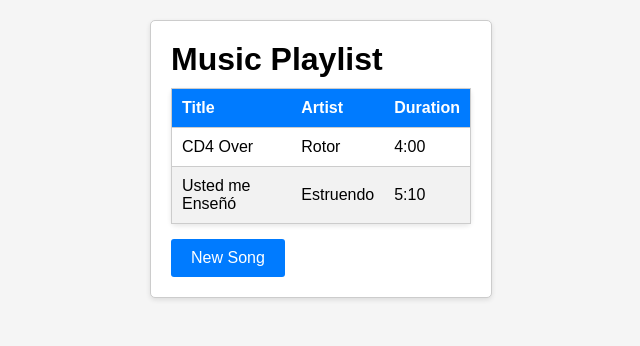
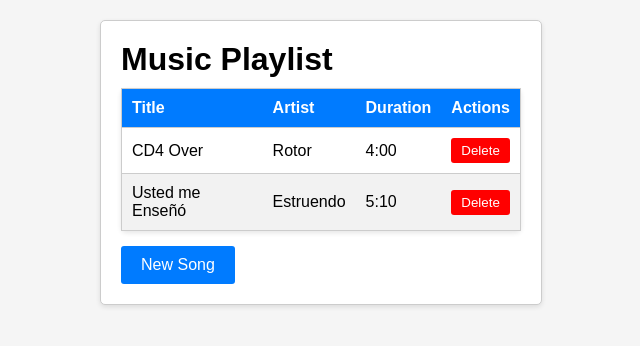
Before and after one commit to dmalone98/music-playlist-manager, a Flask app: page / in a window 1280 px wide. Shown: the top 346 px of the page, without its empty margins (319-959 px from the left). Run offline with Flask 3, Linux system fonts and the light colour scheme.

Commit message:
Deleting songs

```diff
--- a/app.py
+++ b/app.py
@@ -25,6 +25,10 @@ from flask import request, redirect, url_for
 
 from flask import render_template
 
+##########
+# Songs
+##########
+
 @app.route('/add_song', methods=['GET', 'POST'])
 def add_song():
     if request.method == 'POST':
@@ -41,5 +45,13 @@ def add_song():
     else:
         return render_template('add_song.html')
 
+@app.route('/delete_song/<int:song_id>', methods=['POST'])
+def delete_song(song_id):
+    song = Song.query.get(song_id)
+    if song:
+        db.session.delete(song)
+        db.session.commit()
+    return redirect(url_for('index'))
+
 if __name__ == '__main__':
     app.run(debug=True)
--- a/static/css/styles.css
+++ b/static/css/styles.css
@@ -48,7 +48,7 @@ body {
 
 /* Center the form container */
 .container {
-    width: 300px;
+    width: 400px;
     margin: 0 auto;
     background-color: #fff;
     border: 1px solid #ccc;
@@ -72,6 +72,7 @@ input[type="text"] {
     padding: 10px;
     border: 1px solid #ccc;
     border-radius: 3px;
+    margin: 0; /* Add this line to remove the left margin */
 }
 
 /* Style the buttons */
@@ -91,6 +92,23 @@ input[type="text"] {
     background-color: #0056b3;
 }
 
+/* Style the Delete button */
+.delete-button {
+    background-color: #ff0000; /* Red background */
+    color: #fff; /* White text */
+    padding: 5px 10px;
+    border: none;
+    border-radius: 3px;
+    cursor: pointer;
+    transition: background-color 0.3s ease-in-out;
+    text-decoration: none; /* Remove underlines from links */
+    display: inline-block; /* Make the button inline */
+}
+
+.delete-button:hover {
+    background-color: #ff3333; /* Slightly darker red on hover */
+}
+
 /* Error message styling */
 .form-error {
     color: #ff0000;
--- /dev/null
+++ b/static/js/script.js
@@ -0,0 +1,3 @@
+function confirmDelete(item) {
+    return confirm(`Are you sure you want to delete ${item}?`);
+}
--- a/templates/add_song.html
+++ b/templates/add_song.html
@@ -4,6 +4,7 @@
     <meta charset="UTF-8">
     <meta name="viewport" content="width=device-width, initial-scale=1.0">
     <link rel="stylesheet" href="{{ url_for('static', filename='css/styles.css') }}">
+    <script src="{{ url_for('static', filename='js/script.js') }}"></script>
     <title>Add Song - Music Playlist Manager</title>
 </head>
 <body>
--- a/templates/index.html
+++ b/templates/index.html
@@ -4,6 +4,7 @@
     <meta charset="UTF-8">
     <meta name="viewport" content="width=device-width, initial-scale=1.0">
     <link rel="stylesheet" href="{{ url_for('static', filename='css/styles.css') }}">
+    <script src="{{ url_for('static', filename='js/script.js') }}"></script>
     <title>Music Playlist Manager</title>
 </head>
 <body>
@@ -15,6 +16,7 @@
                     <th>Title</th>
                     <th>Artist</th>
                     <th>Duration</th>
+                    <th>Actions</th>
                 </tr>
             </thead>
             <tbody>
@@ -23,6 +25,11 @@
                         <td>{{ song.title }}</td>
                         <td>{{ song.artist }}</td>
                         <td>{{ song.duration }}</td>
+                        <td>
+                            <form action="/delete_song/{{ song.id }}" method="POST" onsubmit="return confirmDelete('{{ song.title }}');">
+                                <button type="submit" class="delete-button">Delete</button>
+                            </form>
+                        </td>
                     </tr>
                 {% endfor %}
             </tbody>
```
Also changed, not shown: music_manager.db.
